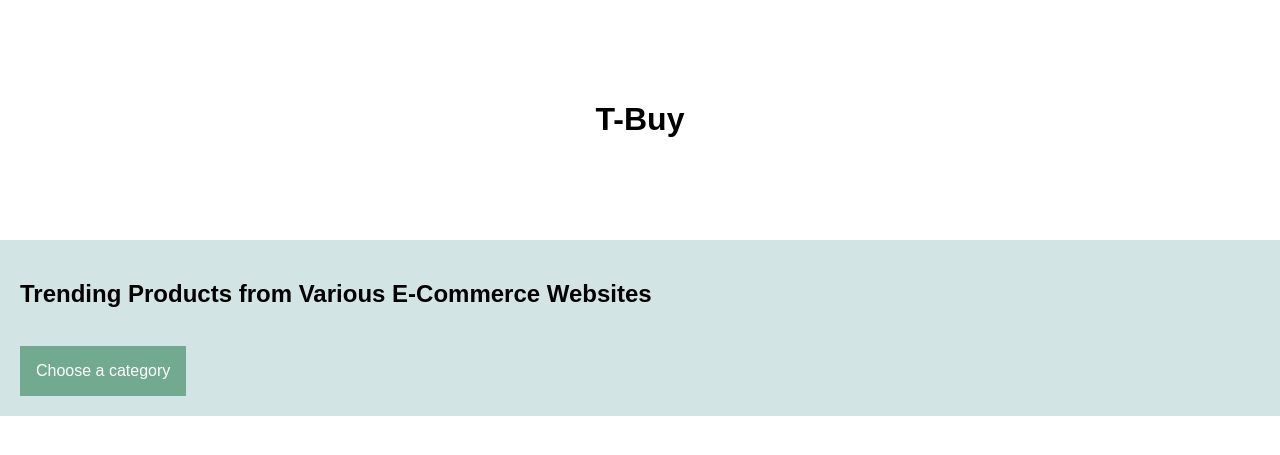
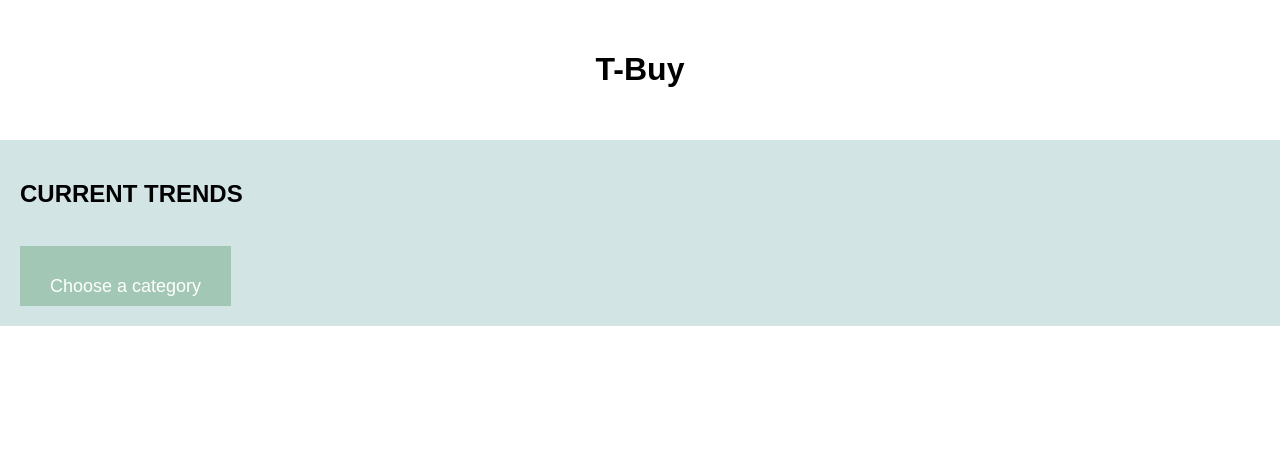
Before and after one commit to sakilakshman/saketh, a Flask app: page / in a window 1280 px wide. Shown: the top 455 px of the page. Run offline with Flask 2, Linux system fonts and the light colour scheme.

Commit message:
website-commit

```diff
--- a/templates/website.html
+++ b/templates/website.html
@@ -10,7 +10,7 @@
   		margin: 0;
 	}
 	.header {
-  		padding: 80px;
+  		padding: 30px;
   		text-align: center;
   		color: Black;
    	}
@@ -33,11 +33,13 @@
   	}
 	}
 	.dropbtn {
-  		background-color: #72aa8f;
   		color: white;
-  		padding: 16px;
-  		font-size: 16px;
+  		padding: 30px;
+  		font-size: 18px;
   		border: none;
+		block-size: 30px;
+		background-color: #a2c7b5;
+		text-align: center;
 	}
 	.dropdown {
   		position: relative;
@@ -68,7 +70,7 @@
 	</div>
 		<div class="row">
 		<div class="side">
-                    <h2>Trending Products from Various E-Commerce Websites</h2>
+		  	<h2>CURRENT TRENDS</h2>
 		  	<br>
 		 	<div class="dropdown">
 		  	<button class="dropbtn">Choose a category</button>
@@ -93,7 +95,6 @@
 			  	<a href="currenttrends?kids-girls-ethnic">Kids Girls Ethnic Wear</a>
 			  	<a href="currenttrends?kids-girls-dresses">Kids Girls Dresses</a>
 				<a href="currenttrends?baby-girls-clothing-sets">Baby Girls Clothing Sets</a>
-
 		  	</div>
 		 	<br>
 	  	</div>
```
Lines whose indentation alone changed are shown as unchanged.
